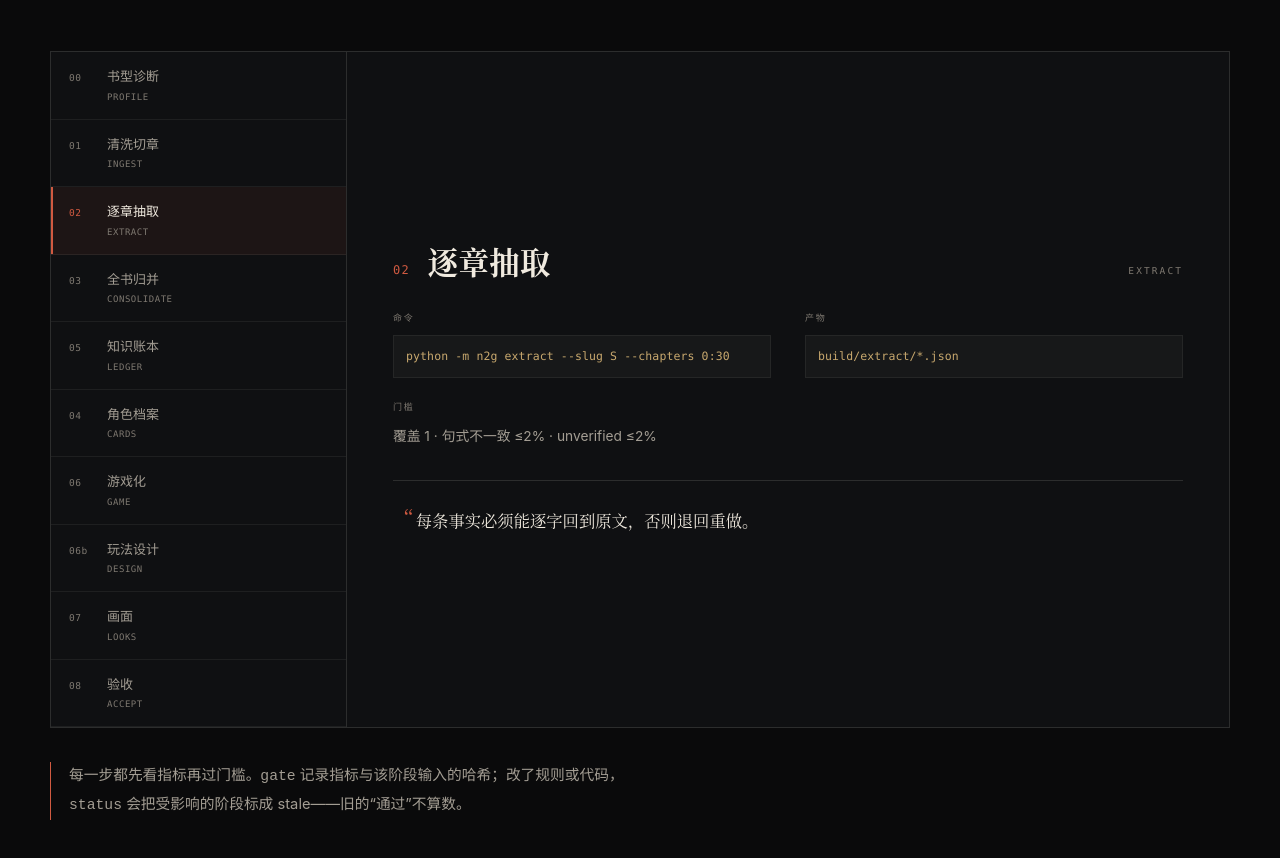
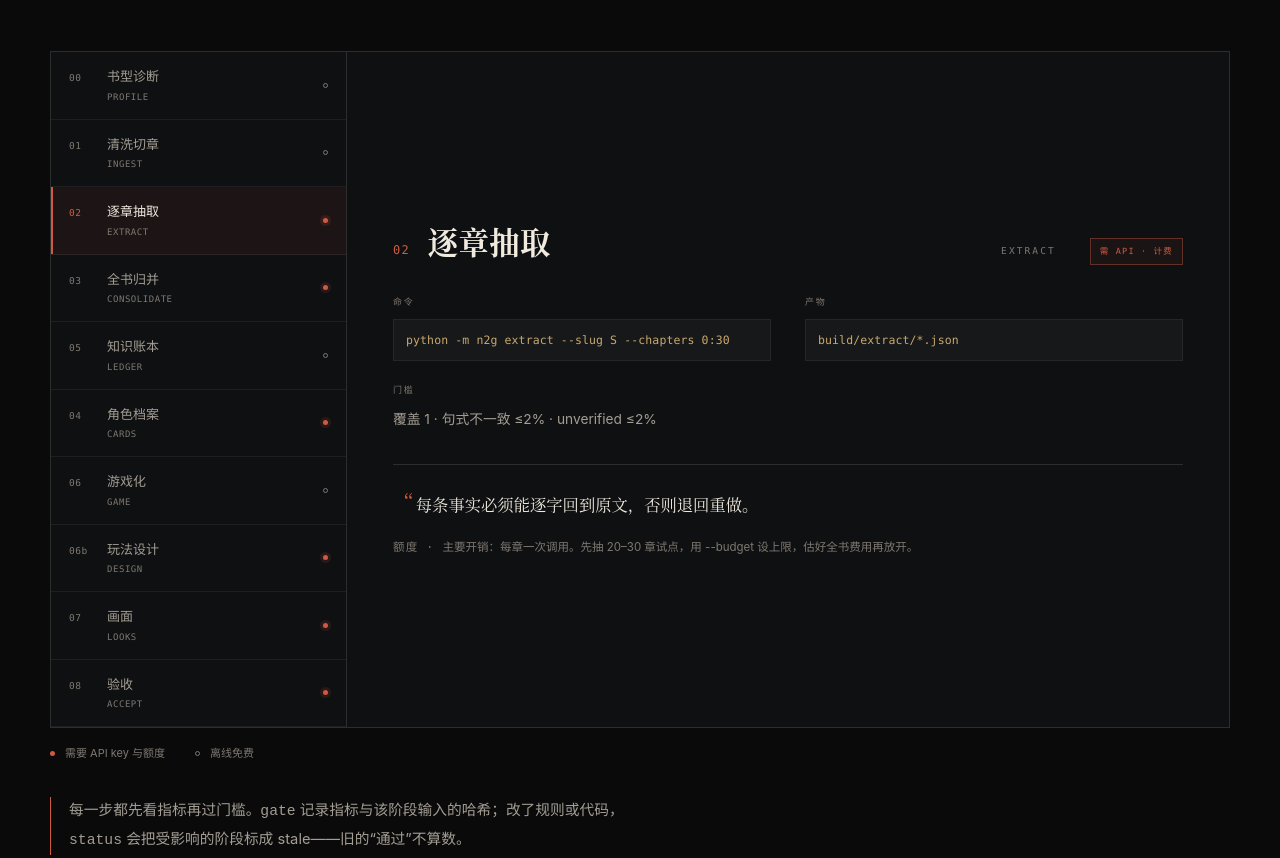
Before and after one commit to NorwinYu/chinese-novel-to-game, a plain HTML site: page docs/index.html in a window 1280 px wide. Shown: the part 2858-3716 px from the top of the page. Drawn offline with Linux system fonts and the light colour scheme.

Commit message:
Document which stages need an API key and budget
README: a cost table per stage, the free command list, and the one-line
summary (0-1 free, 2 is the main cost, 3/4/6b/7/8 small, 6 and the ledger
free). The landing page shows the same per step: a dot in the list, a
badge in the panel header, and a line explaining what that step charges
for.

```diff
--- a/docs/index.html
+++ b/docs/index.html
@@ -148,7 +148,7 @@ section{position:relative;padding:104px 0}
 /* pipeline */
 .pipe{display:grid;grid-template-columns:296px 1fr;border:1px solid var(--line);background:var(--panel)}
 .pipe-list{border-right:1px solid var(--line)}
-.pipe-list button{display:grid;grid-template-columns:30px 1fr;gap:8px;width:100%;text-align:left;
+.pipe-list button{display:grid;grid-template-columns:30px 1fr auto;gap:8px;width:100%;text-align:left;
   background:none;border:0;border-bottom:1px solid var(--line-2);padding:13px 18px;color:var(--muted);
   font:inherit;font-size:13px;cursor:pointer;transition:.22s;align-items:baseline}
 .pipe-list button:hover{color:var(--text);background:rgba(240,234,223,.022)}
@@ -157,6 +157,18 @@ section{position:relative;padding:104px 0}
 .pipe-list .pn{font-family:var(--mono);font-size:9.5px;color:var(--dim);letter-spacing:.06em}
 .pipe-list button[aria-selected="true"] .pn{color:var(--accent)}
 .pipe-list .pc{display:block;font-family:var(--mono);font-size:9px;color:var(--dim);letter-spacing:.06em;margin-top:2px}
+.cd{width:5px;height:5px;border-radius:50%;align-self:center;flex:none}
+.cd.api{background:var(--accent);box-shadow:0 0 0 3px rgba(208,90,65,.13)}
+.cd.free{border:1px solid var(--dim)}
+.badge{font-family:var(--mono);font-size:8.5px;letter-spacing:.14em;padding:5px 9px;border:1px solid var(--line);
+  color:var(--dim);white-space:nowrap;margin-left:16px}
+.badge.api{color:var(--accent);border-color:rgba(208,90,65,.4);background:rgba(208,90,65,.06)}
+.costnote{margin:16px 0 0;font-size:11.5px;line-height:1.85;color:var(--dim)}
+.costnote::before{content:"额度 · ";font-family:var(--mono);letter-spacing:.1em;color:var(--dim)}
+.legend{display:flex;align-items:center;gap:10px;margin:16px 0 0;font-size:11px;color:var(--dim);flex-wrap:wrap}
+.legend i{display:inline-block;width:5px;height:5px;border-radius:50%}
+.legend i.api{background:var(--accent)}
+.legend i.free{border:1px solid var(--dim);margin-left:20px}
 .pipe-panel{padding:42px 46px 40px;min-height:432px;display:flex;flex-direction:column;justify-content:center}
 .pp-head{display:flex;align-items:baseline;gap:18px;margin-bottom:30px}
 .pp-head .big{font-family:var(--mono);font-size:12px;color:var(--accent);letter-spacing:.1em}
@@ -249,6 +261,8 @@ footer{border-top:1px solid var(--line);padding:54px 0 66px;color:var(--dim);fon
   .pipe-list{border-right:0;border-bottom:1px solid var(--line);display:grid;grid-template-columns:1fr 1fr}
   .pipe-panel{min-height:0;padding:34px 28px}
   .pp-grid{grid-template-columns:1fr}
+  .pp-head{flex-wrap:wrap;gap:10px 14px}
+  .badge{margin-left:0}
   .stack,.start{grid-template-columns:1fr;gap:38px}
   .cards{grid-template-columns:repeat(2,1fr)}
   .row{grid-template-columns:40px 1fr;gap:8px 20px}
@@ -436,6 +450,7 @@ footer{border-top:1px solid var(--line);padding:54px 0 66px;color:var(--dim);fon
       <div class="pipe-list" role="tablist" aria-label="流水线步骤" id="pipeList"></div>
       <div class="pipe-panel" id="pipePanel" role="tabpanel" aria-live="polite"></div>
     </div>
+    <p class="legend reveal"><i class="api"></i>需要 API key 与额度<i class="free"></i>离线免费</p>
     <p class="note reveal">每一步都先看指标再过门槛。<code>gate</code> 记录指标与该阶段输入的哈希；改了规则或代码，<code>status</code> 会把受影响的阶段标成 stale——旧的“通过”不算数。</p>
   </div>
 </section>
@@ -528,7 +543,7 @@ footer{border-top:1px solid var(--line);padding:54px 0 66px;color:var(--dim);fon
           <li><h4>换成你的书</h4><p>长篇先做切片：在 <code>book.json</code> 写 <code>"pilot": "0:30"</code>，只在 20–30 章上走通全流程，估好费用再放开。</p></li>
           <li><h4>玩</h4><p><code>python -m n2g play --slug demo</code>，浏览器打开 127.0.0.1:8765。</p></li>
         </ol>
-        <p class="fine">测试全部离线，不读 <code>.env</code>，不需要模型：<code>pytest -q</code>。</p>
+        <p class="fine">测试全部离线，不读 <code>.env</code>，不需要模型：<code>pytest -q</code>。⓪① 免费；从 ② 起需要 API key 与额度，所有付费命令都支持 <code>--budget</code>。</p>
       </div>
       <div class="codewrap reveal">
         <button class="copy" data-copy>复制</button>
@@ -570,26 +585,36 @@ python -m n2g gate extract --slug demo</code></pre>
 
 <script>
 const STAGES = [
-  {n:"00", name:"书型诊断", en:"PROFILE", cmd:"python -m n2g profile --slug S", out:"book.json → profile",
-   gate:"无自动门槛：每个建议值抽样核对原文", why:"人称或引号判错，后面整批抽取返工。"},
-  {n:"01", name:"清洗切章", en:"INGEST", cmd:"python -m n2g ingest --slug S", out:"build/chapters.jsonl",
-   gate:"章节数可解释 · 噪声残留 0 · 编号审计", why:"宁可留下噪声，也不删正文；删掉的正文不可逆。"},
-  {n:"02", name:"逐章抽取", en:"EXTRACT", cmd:"python -m n2g extract --slug S --chapters 0:30", out:"build/extract/*.json",
-   gate:"覆盖 1 · 句式不一致 ≤2% · unverified ≤2%", why:"每条事实必须能逐字回到原文，否则退回重做。"},
-  {n:"03", name:"全书归并", en:"CONSOLIDATE", cmd:"python -m n2g characters / lexicon / places", out:"characters.json · userdict.txt · places.json",
-   gate:"有 S 级 · 找到主角 · 金标全过", why:"同一个人不同称呼、不同人同一称呼，都在这里分开。"},
-  {n:"05", name:"知识账本", en:"LEDGER", cmd:"python -m n2g ledger --slug S", out:"build/ledger.json",
-   gate:"witness_not_present ≤5%", why:"账本是 NPC 记忆的唯一来源，不调模型，几秒重建。"},
-  {n:"04", name:"角色档案", en:"CARDS", cmd:"python -m n2g cards --slug S --tiers S", out:"build/cards/<id>.json",
-   gate:"覆盖 1 · 待重写 0 · 无剧透", why:"每个剧情阶段一张卡，卡描述的是阶段末尾的状态。"},
-  {n:"06", name:"游戏化", en:"GAME", cmd:"python -m n2g game --slug S", out:"build/game.json",
-   gate:"node_coverage ≥0.5 · play_share ≥0.3 · anchors ≥3", why:"原著是主线；玩家走偏时，旁白把他接回下一场。"},
-  {n:"06b", name:"玩法设计", en:"DESIGN", cmd:"python -m n2g design --slug S --budget 0.2", out:"build/design.json · sim_report.json",
-   gate:"canon_survives · win_reachable · lose_reachable", why:"照原著走必须活到最后；会玩的人必须能赢；乱玩必须可能输。"},
-  {n:"07", name:"画面", en:"LOOKS", cmd:"python -m n2g looks --slug S", out:"build/looks.json（+ 可选 PNG）",
-   gate:"枚举校验器：不认识的值换默认并记录", why:"默认 low-poly 3D，离线可用；图像服务只是可选增强。"},
-  {n:"08", name:"验收", en:"ACCEPT", cmd:"python -m n2g probe --slug S --budget 0.1", out:"build/probe_report.json",
-   gate:"探针全过 · 人工实玩一遍", why:"剧透探针问未来，记忆探针问过去；最后自己下场玩。"}
+  {n:"00", name:"书型诊断", en:"PROFILE", cost:"free", cmd:"python -m n2g profile --slug S", out:"book.json → profile",
+   gate:"无自动门槛：每个建议值抽样核对原文", why:"人称或引号判错，后面整批抽取返工。",
+   costNote:"不调用模型：人称、引号、换行都是统计出来的。"},
+  {n:"01", name:"清洗切章", en:"INGEST", cost:"free", cmd:"python -m n2g ingest --slug S", out:"build/chapters.jsonl",
+   gate:"章节数可解释 · 噪声残留 0 · 编号审计", why:"宁可留下噪声，也不删正文；删掉的正文不可逆。",
+   costNote:"不调用模型：编码、噪声规则、切章、编号审计全是确定性代码。"},
+  {n:"02", name:"逐章抽取", en:"EXTRACT", cost:"api", cmd:"python -m n2g extract --slug S --chapters 0:30", out:"build/extract/*.json",
+   gate:"覆盖 1 · 句式不一致 ≤2% · unverified ≤2%", why:"每条事实必须能逐字回到原文，否则退回重做。",
+   costNote:"主要开销：每章一次调用。先抽 20–30 章试点，用 --budget 设上限，估好全书费用再放开。"},
+  {n:"03", name:"全书归并", en:"CONSOLIDATE", cost:"api", cmd:"python -m n2g characters / lexicon / places", out:"characters.json · userdict.txt · places.json",
+   gate:"有 S 级 · 找到主角 · 金标全过", why:"同一个人不同称呼、不同人同一称呼，都在这里分开。",
+   costNote:"只有 characters 用模型（仅裁可疑条目对，--no-llm 可完全免费）；lexicon 与 places 是纯统计。"},
+  {n:"05", name:"知识账本", en:"LEDGER", cost:"free", cmd:"python -m n2g ledger --slug S", out:"build/ledger.json",
+   gate:"witness_not_present ≤5%", why:"账本是 NPC 记忆的唯一来源，不调模型，几秒重建。",
+   costNote:"不调用模型：从抽取结果直接算谁在第几章知道什么。"},
+  {n:"04", name:"角色档案", en:"CARDS", cost:"api", cmd:"python -m n2g cards --slug S --tiers S", out:"build/cards/<id>.json",
+   gate:"覆盖 1 · 待重写 0 · 无剧透", why:"每个剧情阶段一张卡，卡描述的是阶段末尾的状态。",
+   costNote:"中额：每张卡一次调用。先跑 --dry-run 看张数与估价，或只做 --tiers S。"},
+  {n:"06", name:"游戏化", en:"GAME", cost:"free", cmd:"python -m n2g game --slug S", out:"build/game.json",
+   gate:"node_coverage ≥0.5 · play_share ≥0.3 · anchors ≥3", why:"原著是主线；玩家走偏时，旁白把他接回下一场。",
+   costNote:"不调用模型：把账本场景拼成 beats、锚点、地图与人物行踪。"},
+  {n:"06b", name:"玩法设计", en:"DESIGN", cost:"api", cmd:"python -m n2g design --slug S --budget 0.2", out:"build/design.json · sim_report.json",
+   gate:"canon_survives · win_reachable · lose_reachable", why:"照原著走必须活到最后；会玩的人必须能赢；乱玩必须可能输。",
+   costNote:"小额：frame、intel、每个锚点各一次调用；--check 只做校验和模拟，免费。"},
+  {n:"07", name:"画面", en:"LOOKS", cost:"api", cmd:"python -m n2g looks --slug S", out:"build/looks.json（+ 可选 PNG）",
+   gate:"枚举校验器：不认识的值换默认并记录", why:"默认 low-poly 3D，离线可用；图像服务只是可选增强。",
+   costNote:"小额：每个人物、地点、锚点各一次调用。art render 走本地图像服务，不占文本额度。"},
+  {n:"08", name:"验收", en:"ACCEPT", cost:"api", cmd:"python -m n2g probe --slug S --budget 0.1", out:"build/probe_report.json",
+   gate:"探针全过 · 人工实玩一遍", why:"剧透探针问未来，记忆探针问过去；最后自己下场玩。",
+   costNote:"小额：每条探针一次对话。游玩时每说一句一次调用，play 启动本身不花钱。"}
 ];
 
 const list = document.getElementById('pipeList');
@@ -601,7 +626,7 @@ STAGES.forEach((s, i) => {
   b.setAttribute('aria-selected', i === 2 ? 'true' : 'false');
   b.id = 'tab-' + i;
   b.innerHTML = '<span class="pn">' + s.n + '</span><span>' + s.name +
-    '<span class="pc">' + s.en + '</span></span>';
+    '<span class="pc">' + s.en + '</span></span><span class="cd ' + s.cost + '"></span>';
   b.addEventListener('click', () => select(i));
   b.addEventListener('keydown', e => {
     if (e.key === 'ArrowDown' || e.key === 'ArrowRight') { e.preventDefault(); select((i + 1) % STAGES.length); }
@@ -616,13 +641,15 @@ function select(i) {
   panel.setAttribute('aria-labelledby', 'tab-' + i);
   panel.innerHTML =
     '<div class="pp-head"><span class="big">' + s.n + '</span><h3>' + s.name +
-      '</h3><span class="en">' + s.en + '</span></div>' +
+      '</h3><span class="en">' + s.en + '</span>' +
+      '<span class="badge ' + s.cost + '">' + (s.cost === 'api' ? '需 API · 计费' : '免费 · 离线') + '</span></div>' +
     '<div class="pp-grid">' +
       '<div><span class="lbl">命令</span><code class="cmd">' + s.cmd + '</code></div>' +
       '<div><span class="lbl">产物</span><code class="cmd">' + s.out + '</code></div>' +
       '<div style="grid-column:1/-1"><span class="lbl">门槛</span><p class="gate">' + s.gate + '</p></div>' +
     '</div>' +
-    '<p class="why">' + s.why + '</p>';
+    '<p class="why">' + s.why + '</p>' +
+    '<p class="costnote">' + s.costNote + '</p>';
   if (!document.documentElement.classList.contains('static') && panel.animate) {
     panel.animate([{opacity: .35}, {opacity: 1}], {duration: 320, easing: 'ease-out'});
   }
```
Also changed, not shown: 1 other file.
